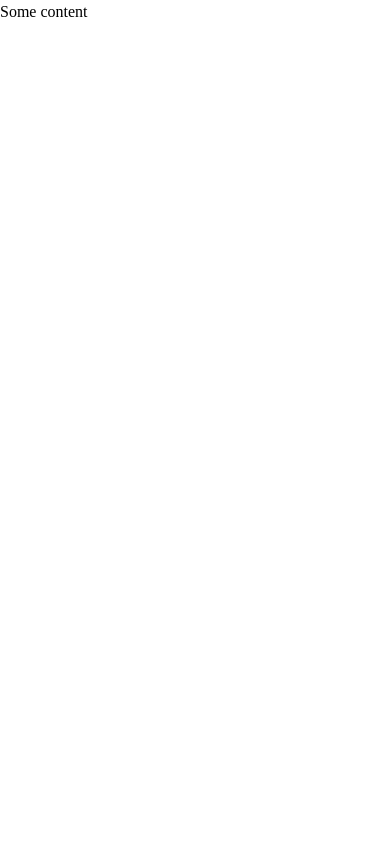
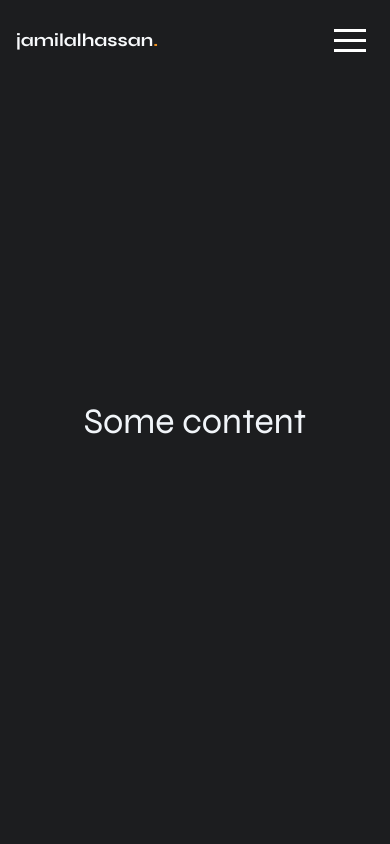
Before and after one commit to bjamyl/portfolio_2.0, a Next.js app: page /about in a window 390 px wide. Shown: the top 844 px of the page. Built offline with nearby package versions, Linux system fonts and the light colour scheme.

Commit message:
added favicon and fixed no working hover effects bug

```diff
--- a/components/Layout.jsx
+++ b/components/Layout.jsx
@@ -7,6 +7,7 @@ export default function Layout({ children, title, description, keywords }) {
     <div className="bg-[#1C1D1F]">
       <Head>
         <title>{title}</title>
+        <link rel='icon' href="/favicon.png"/>
         <meta name="description" content={description} />
         <meta name="keywords" content={keywords} />
       </Head>
--- a/components/Menu.jsx
+++ b/components/Menu.jsx
@@ -14,6 +14,8 @@ export default function Menu({ toggle }) {
   const twitter = useRef();
   const dribble = useRef();
   const menuAnim = useRef();
+  const bg = useRef()
+  const container = useRef()
 
   //Initializing animation
   useEffect(() => {
@@ -22,6 +24,8 @@ export default function Menu({ toggle }) {
     });
     menuAnim.current = gsap
       .timeline()
+      .from(bg.current, {autoAlpha:0, opacity:1, duration:0.06})
+      .from(container.current, {autoAlpha:0, opacity:1, duration:0.06},'-=0.05')
       .from(topHalf.current, { autoAlpha: 0, x: -700, duration: 0.2 })
       .from(bottomHalf.current, { autoAlpha: 0, x: 700, duration: 0.2 })
       .from(home.current, { autoAlpha: 0, x: -50, duration: 0.2 })
@@ -38,8 +42,8 @@ export default function Menu({ toggle }) {
   }, [toggle]);
 
   return (
-    <section className="h-screen w-screen fixed inset-0">
-      <div className="relative w-full h-full">
+    <section ref={container} className="h-screen w-screen fixed top-0">
+      <div ref={bg} className="invisible relative w-full h-full">
         <div
           ref={topHalf}
           id="upper"
@@ -50,7 +54,7 @@ export default function Menu({ toggle }) {
           id="lower"
           className="invisible bottom-0 h-1/2 bg-[#1C1D1F]"
         ></div>
-        <div className="absolute top-0 w-full h-full flex flex-col justify-center px-10 xl:px-20">
+        {/* <div className="absolute top-0 w-full h-full flex flex-col justify-center px-10 xl:px-20">
           <div className="h-2/4 flex flex-col justify-between">
             <ul className="text-slate-50  font-bold text-4xl space-y-6">
               <li
@@ -89,25 +93,25 @@ export default function Menu({ toggle }) {
             <ul className="flex gap-4">
               <li
                 ref={linkedin}
-                className="font-bold font-sans invisible  text-slate-50 underline"
+                className="hover:cursor-pointer font-bold font-sans invisible  text-slate-50 underline"
               >
                 LINKEDIN
               </li>
               <li
                 ref={twitter}
-                className="font-bold font-sans invisible  text-slate-50 underline"
+                className="hover:cursor-pointer font-bold font-sans invisible  text-slate-50 underline"
               >
                 TWITTER
               </li>
               <li
                 ref={dribble}
-                className="font-bold font-sans invisible  text-slate-50 underline"
+                className="hover:cursor-pointer font-bold font-sans invisible  text-slate-50 underline"
               >
                 DRIBBLE
               </li>
             </ul>
           </div>
-        </div>
+        </div> */}
       </div>
     </section>
   );
--- a/components/Navbar.jsx
+++ b/components/Navbar.jsx
@@ -1,23 +1,29 @@
 import { useState } from "react";
 import { Twirl as Hamburger } from "hamburger-react";
+import Link from "next/link";
 import Menu from "./Menu";
 export default function Navbar() {
   const [toggle, setToggle] = useState(false);
+  function showNull() {
+    return null;
+  }
+
   return (
-    <nav className="fixed inset-0 z-20">
+    <nav className="fixed top-0 w-screen  z-10">
+      {/* {toggle ? <Menu toggle={toggle} /> : null} */}
       <Menu toggle={toggle} />
       <div className="m-4 lg:mx-10 xl:my-10 xl:mx-20 flex items-center justify-between">
-        <h2 className="text-slate-50 font-sans text-lg font-bold xl:text-xl z-10 hover:cursor-pointer">
-          jamilalhassan<span className="text-[#EC9021]">.</span>
+        <h2 className="text-slate-50 font-sans text-lg font-bold xl:text-xl  hover:cursor-pointer">
+          <Link href="/">
+            jamilalhassan<span className="text-[#EC9021]">.</span>
+          </Link>
         </h2>
         <Hamburger
           color="white"
           onToggle={(toggle) => {
             if (toggle) {
-              console.log(toggle);
               setToggle(true);
             } else {
-              console.log(toggle);
               setToggle(false);
             }
           }}
--- a/components/Tile.jsx
+++ /dev/null
@@ -1,10 +0,0 @@
-export default function Tile({ title, description }) {
-  return (
-    <section className="mx-4 md:mx-8 lg:mx-16 2xl:mx-96">
-      <div className="w-full border-b-[0.7px] flex justify-between ">
-        <h1 className="text-[#ed9022] text-4xl font-sans md:text-3xl xl:text-5xl">{title}</h1>
-        <p className="text-slate-50 font-body 2xl:text-xl">{description}</p>
-      </div>
-    </section>
-  );
-}
--- a/components/index.js
+++ b/components/index.js
@@ -4,5 +4,4 @@ export { default as Works } from "./Works";
 export { default as Navbar } from "./Navbar";
 export { default as Layout } from "./Layout";
 export { default as LoadingScreen } from "./LoadingScreen";
-export { default as Tile } from "./Tile";
 export { default as Extras } from "./Extras";
--- a/pages/about.js
+++ b/pages/about.js
@@ -1,9 +1,12 @@
-import React from 'react'
+import React from "react";
+import { Layout } from "../components";
 
 export default function About() {
   return (
-    <div>
-        Some content
-    </div>
-  )
+    <Layout>
+      <div className="h-screen flex items-center justify-center">
+        <h1 className="text-slate-100 font-sans text-4xl hover:cursor-pointer">Some content</h1>
+      </div>
+    </Layout>
+  );
 }
--- a/pages/index.jsx
+++ b/pages/index.jsx
@@ -1,4 +1,4 @@
-import { Navbar, Hero, About, Works, Layout, Extras } from "../components";
+import { Works, Hero, About, Layout, Extras } from "../components";
 import { useEffect } from "react";
 import { isFirefox, } from "react-device-detect";
 import Lenis from "@studio-freight/lenis";
@@ -37,7 +37,6 @@ export default function Home() {
 
   return (
     <Layout>
-      <Navbar />
       <Hero />
       <About />
       <Works />
--- /dev/null
+++ b/pages/se.js
@@ -0,0 +1,11 @@
+import React from 'react'
+import { Layout } from '../components'
+
+export default function Se() {
+  return (
+    <Layout>
+
+        <div className='hover:cursor-pointer'>Se</div>
+    </Layout>
+  )
+}
```
Also changed, not shown: public/favicon.png (added).
